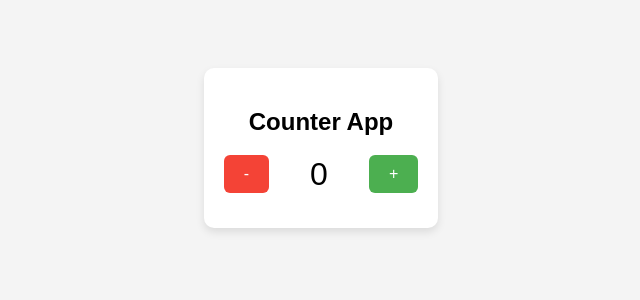
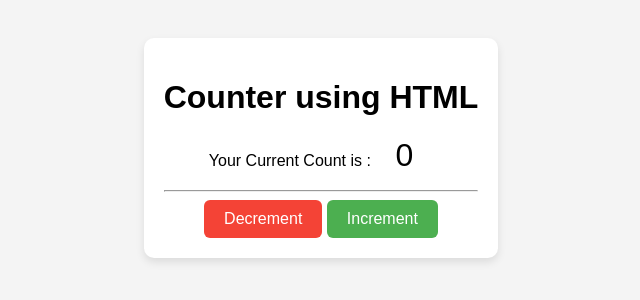
Before and after one commit to FrostScythe/Counter-Page, a plain HTML site: page index.html in a window 1280 px wide. Shown: the part 260-560 px from the top of the page, without its empty margins (319-959 px from the left). Drawn offline with Linux system fonts and the light colour scheme.

Commit message:
Update title and structure of counter app

```diff
--- a/index.html
+++ b/index.html
@@ -3,19 +3,21 @@
 <head>
   <meta charset="UTF-8">
   <meta name="viewport" content="width=device-width, initial-scale=1.0">
-  <title>Counter App</title>
+  <title>Counter using HTML</title>
   <link rel="stylesheet" href="styles.css">
 </head>
 <body>
   <div class="container">
-    <h2>Counter App</h2>
-    <div class="counter-box">
-      <button id="decrement">-</button>
-      <div id="count">0</div>
-      <button id="increment">+</button>
+    <h1>Counter using HTML</h1>
+    <p>Your Current Count is : <span id="count">0</span></p>
+    <hr />
+    <p id="error" class="error">Error : Cannot go below 0</p>
+
+    <div class="buttons">
+      <button id="decrement">Decrement</button>
+      <button id="increment">Increment</button>
+      <button id="clear" style="display: none;">Clear</button>
     </div>
-    <button id="clear" style="display: none;">Clear</button>
-    <p id="error" class="error">❌ Count cannot be less than 0</p>
   </div>
 
   <script src="script.js"></script>
```
